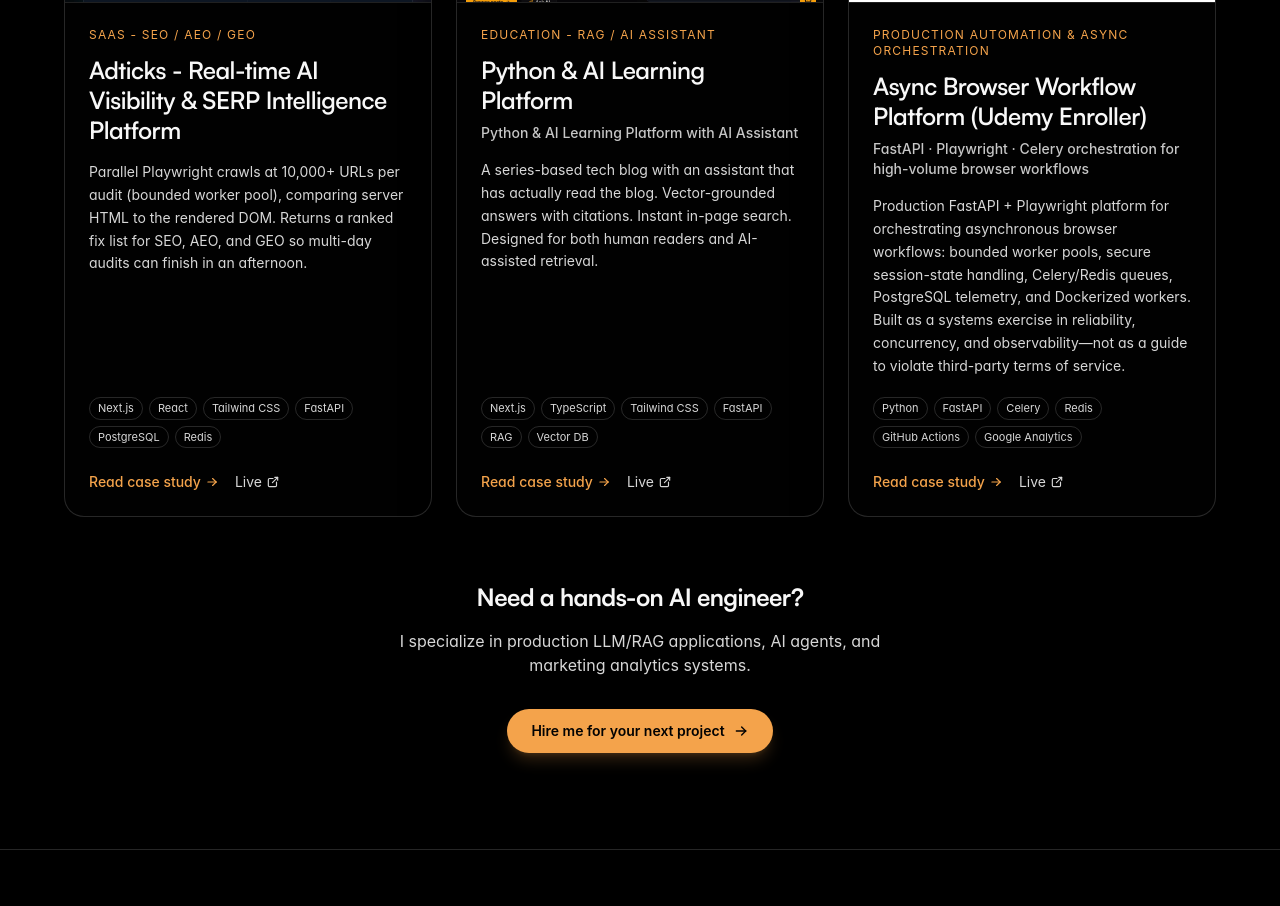
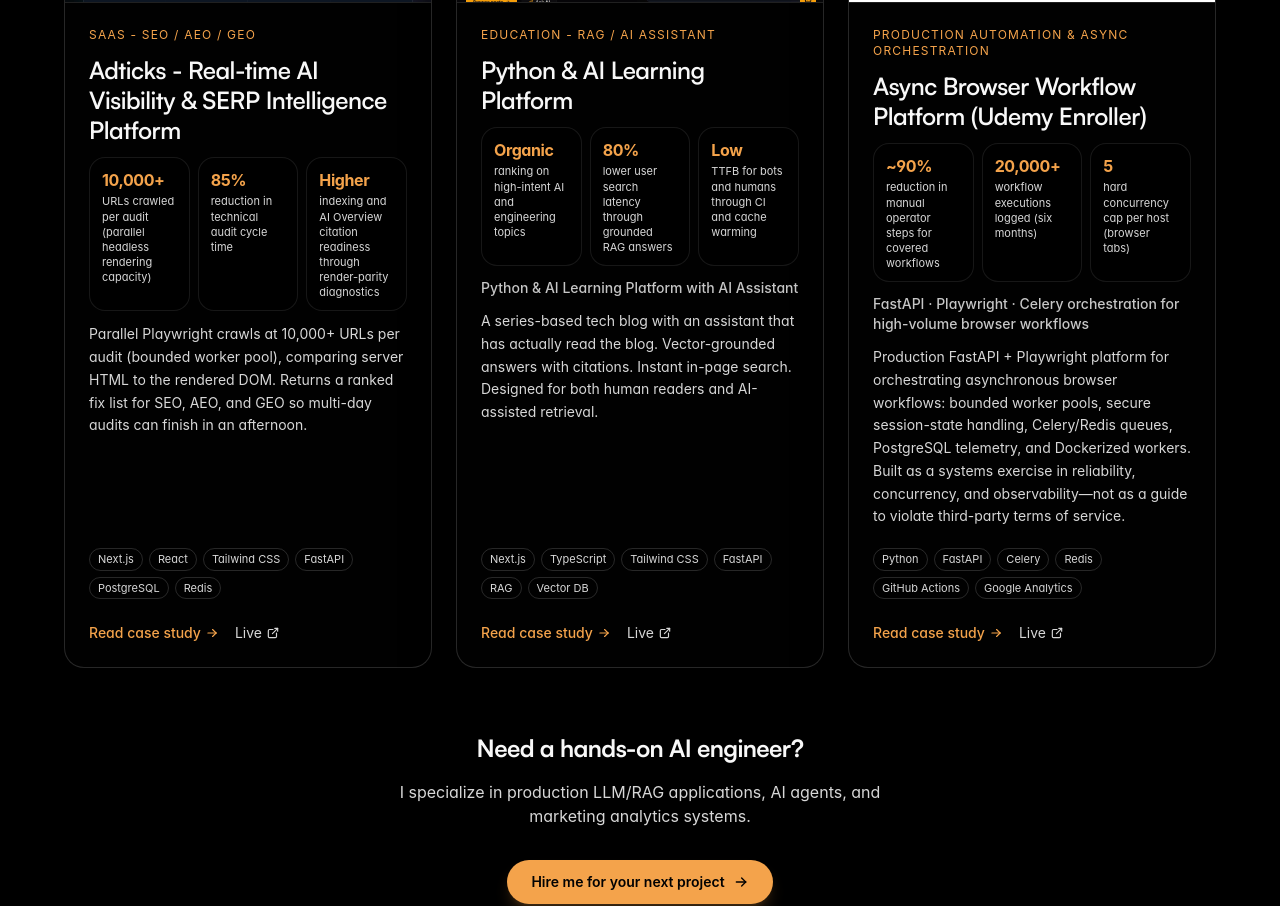
Before and after one commit to madhu2456/madhu2456-madhu_website, a Next.js app: page /case-studies in a window 1280 px wide. Shown: the part 1980-2886 px from the top of the page. Built offline with nearby package versions, Linux system fonts and the light colour scheme; no server answers.

Commit message:
feat(eeat): lead case studies with impact metric strips
Show up to three impactMetrics above tagline/prose on hub cards, home
project cards, and case-study detail heroes so outcomes scan first.

```diff
--- a/src/app/(portfolio)/case-studies/[slug]/page.tsx
+++ b/src/app/(portfolio)/case-studies/[slug]/page.tsx
@@ -12,6 +12,7 @@ import { CitationBox } from "@/components/CitationBox";
 import { Footer } from "@/components/Footer";
 import { FormattedText } from "@/components/FormattedText";
 import { Header } from "@/components/Header";
+import { ImpactMetricStrip } from "@/components/ImpactMetricStrip";
 import { JsonLdScript } from "@/components/JsonLdScript";
 import { LastUpdated } from "@/components/LastUpdated";
 import { ShareButtons } from "@/components/ShareButtons";
@@ -303,6 +304,11 @@ export default async function CaseStudyPage({
         <h1 className="mt-3 font-display text-4xl font-bold text-gradient md:text-6xl">
           {project.title}
         </h1>
+        <ImpactMetricStrip
+          metrics={project.impactMetrics}
+          size="md"
+          className="mt-6"
+        />
         <p className="mt-4 text-lg leading-relaxed text-muted-foreground">
           {getDistinctProjectTagline(project.title, project.tagline) ||
             description}
--- a/src/app/(portfolio)/case-studies/page.tsx
+++ b/src/app/(portfolio)/case-studies/page.tsx
@@ -6,6 +6,7 @@ import { Breadcrumb } from "@/components/Breadcrumb";
 import { Footer } from "@/components/Footer";
 import { FormattedText } from "@/components/FormattedText";
 import { Header } from "@/components/Header";
+import { ImpactMetricStrip } from "@/components/ImpactMetricStrip";
 import { JsonLdScript } from "@/components/JsonLdScript";
 import { SeoStructuredData } from "@/components/SeoStructuredData";
 import {
@@ -282,13 +283,17 @@ export default async function CaseStudiesPage() {
                   <h2 className="mt-3 font-display text-2xl font-semibold leading-tight">
                     {project.title}
                   </h2>
+                  <ImpactMetricStrip
+                    metrics={project.impactMetrics}
+                    className="mt-3"
+                  />
                   {tagline ? (
-                    <p className="mt-2 text-sm font-medium text-foreground/80">
+                    <p className="mt-3 text-sm font-medium text-foreground/80">
                       <FormattedText text={tagline} />
                     </p>
                   ) : null}
                   {project.impactSummary ? (
-                    <p className="mt-4 flex-1 text-sm leading-relaxed text-muted-foreground">
+                    <p className="mt-3 flex-1 text-sm leading-relaxed text-muted-foreground">
                       <FormattedText text={project.impactSummary} />
                     </p>
                   ) : null}
--- /dev/null
+++ b/src/components/ImpactMetricStrip.tsx
@@ -0,0 +1,53 @@
+import type { ImpactMetric } from "@/lib/portfolio-data";
+
+type ImpactMetricStripProps = {
+  metrics?: ImpactMetric[] | null;
+  /** Max figures to show (audit: three-figure result strip). */
+  max?: number;
+  className?: string;
+  /** Larger type for case-study hero. */
+  size?: "sm" | "md";
+};
+
+/**
+ * Outcome-first metric strip for case study cards and detail heroes.
+ * Renders nothing when metrics are empty.
+ */
+export function ImpactMetricStrip({
+  metrics,
+  max = 3,
+  className = "",
+  size = "sm",
+}: ImpactMetricStripProps) {
+  const items = (metrics ?? []).filter((m) => m.value && m.label).slice(0, max);
+  if (items.length === 0) return null;
+
+  const valueClass =
+    size === "md"
+      ? "text-lg font-bold tracking-tight text-primary sm:text-xl"
+      : "text-sm font-bold tracking-tight text-primary sm:text-base";
+  const labelClass =
+    size === "md"
+      ? "mt-0.5 text-xs leading-snug text-muted-foreground sm:text-sm"
+      : "mt-0.5 text-[10px] leading-snug text-muted-foreground sm:text-[11px]";
+
+  return (
+    <dl
+      className={`grid gap-2 sm:grid-cols-3 ${className}`}
+      aria-label="Key results"
+    >
+      {items.map((metric) => (
+        <div
+          key={`${metric.value}-${metric.label}`}
+          className="rounded-xl border border-border/60 bg-background/40 px-3 py-2.5"
+        >
+          <dt className="sr-only">{metric.label}</dt>
+          <dd>
+            <p className={valueClass}>{metric.value}</p>
+            <p className={labelClass}>{metric.label}</p>
+          </dd>
+        </div>
+      ))}
+    </dl>
+  );
+}
--- a/src/components/sections/Projects.tsx
+++ b/src/components/sections/Projects.tsx
@@ -2,6 +2,7 @@ import { IconArrowRight, IconExternalLink } from "@tabler/icons-react";
 import Image from "next/image";
 import Link from "next/link";
 import { FormattedText } from "@/components/FormattedText";
+import { ImpactMetricStrip } from "@/components/ImpactMetricStrip";
 import { Section } from "@/components/Section";
 import { pushToDataLayer } from "@/lib/gtm";
 import {
@@ -56,13 +57,18 @@ export function Projects({ projects }: { projects: ProjectItem[] }) {
                 <h3 className="mt-2 min-h-15 font-display text-xl font-semibold leading-tight sm:text-2xl">
                   {project.title}
                 </h3>
+                <ImpactMetricStrip
+                  metrics={project.impactMetrics}
+                  className="mt-3"
+                  max={3}
+                />
                 {tagline ? (
-                  <p className="mt-2 text-sm font-medium text-foreground/80">
+                  <p className="mt-3 text-sm font-medium text-foreground/80">
                     <FormattedText text={tagline} />
                   </p>
                 ) : null}
                 {project.impactSummary ? (
-                  <p className="mt-3 min-h-36 text-sm leading-relaxed text-muted-foreground">
+                  <p className="mt-3 min-h-24 text-sm leading-relaxed text-muted-foreground line-clamp-4">
                     <FormattedText text={project.impactSummary} />
                   </p>
                 ) : null}
```
